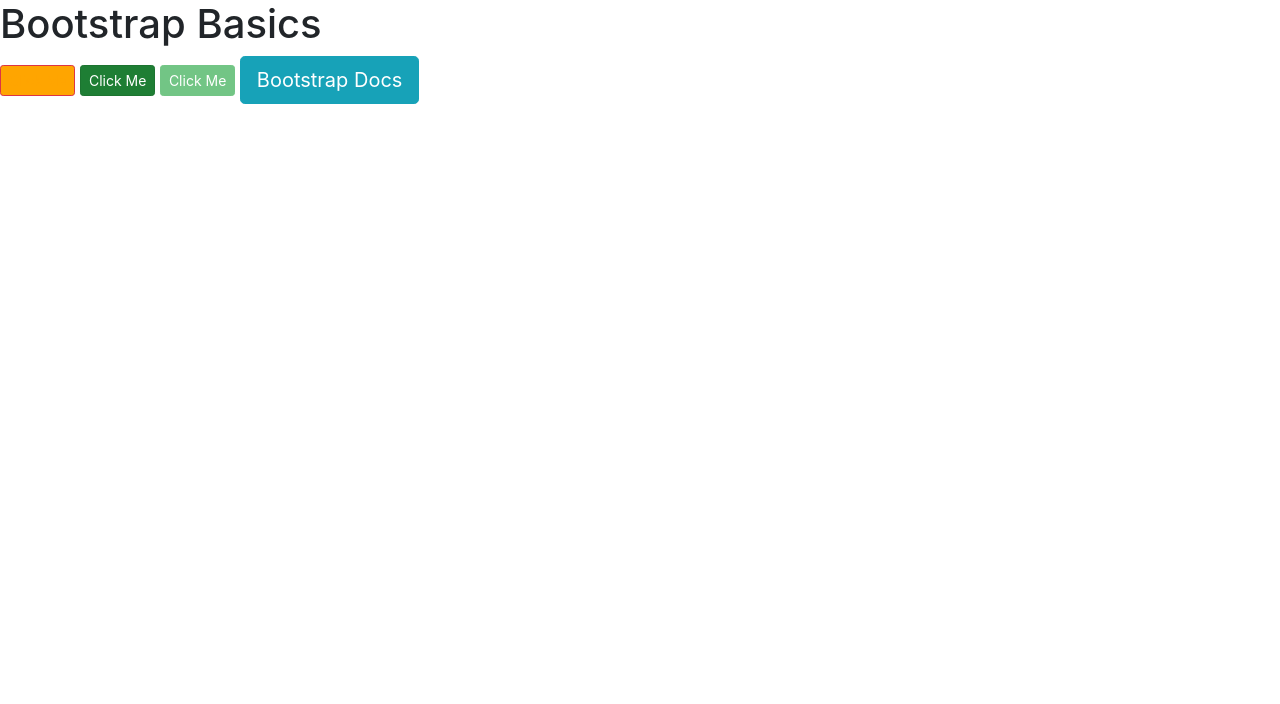
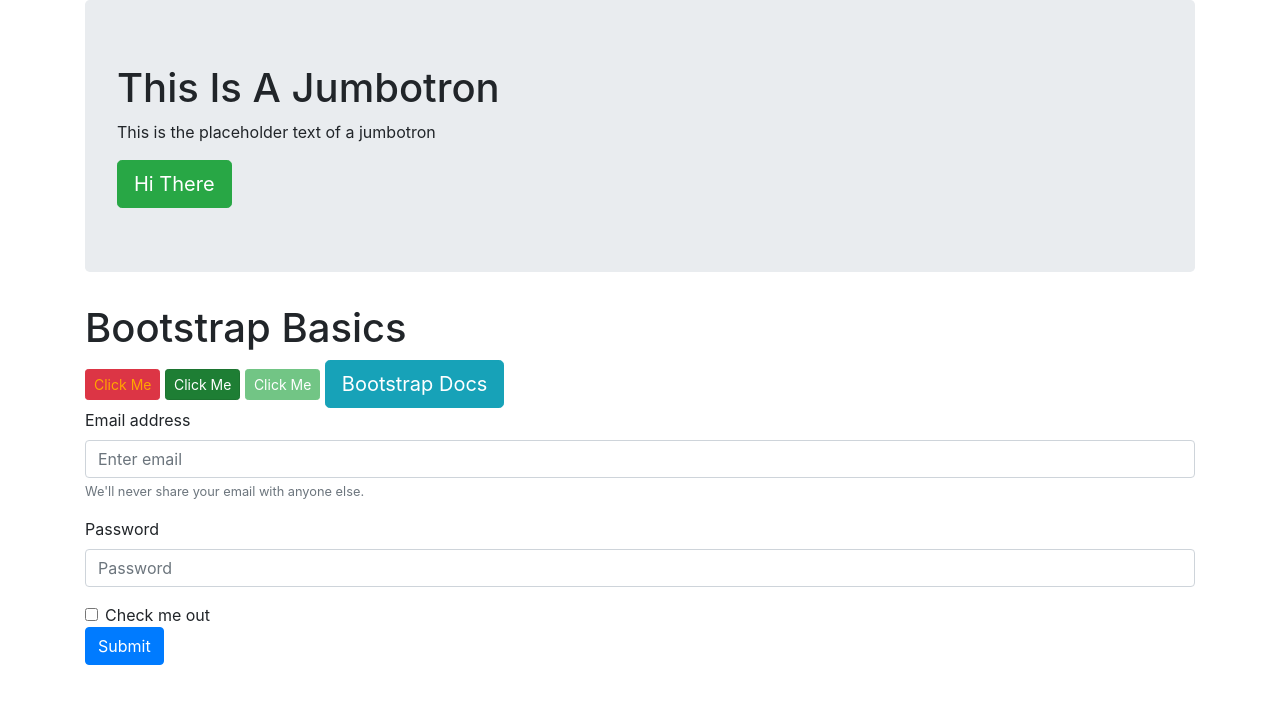
Before and after one commit to Epineda312/Web-Dev-Demo, a plain HTML site: page Bootstrap/BootstrapBasics.html in a window 1280 px wide. Drawn offline with nearby package versions, Linux system fonts and the light colour scheme.

Commit message:
Add files via upload

```diff
--- a/Bootstrap/BootstrapBasics.html
+++ b/Bootstrap/BootstrapBasics.html
@@ -7,17 +7,55 @@
 	<style type="text/css">
 		.btn-danger{
 			color: orange;
-			background: orange;
+			/*background: orange;*/
 		}
 
 	</style>
 </head>
 <body>
-<h1>Bootstrap Basics</h1>
-<button class="btn btn-danger btn-sm">Click Me</button>
-<button class="btn btn-success btn-sm active">Click Me</button>
-<button class="btn btn-success btn-sm" disabled="disabled">Click Me</button>
 
-<a href="http://www.getbootstrap.com" class="btn btn-info btn-lg">Bootstrap Docs</a>
+
+
+<!--Start Container -->
+<div class="container">
+
+<!--Jumbotron Example-->
+	<div class="jumbotron">
+		<h1>This Is A Jumbotron</h1>
+		<p>This is the placeholder text of a jumbotron</p>
+	<button class="btn btn-success btn-lg">Hi There</button>
+	</div>
+<!--End Jumbotron Example-->
+
+<!--Start Buttons Examples-->
+	<h1>Bootstrap Basics</h1>
+	<button class="btn btn-danger btn-sm">Click Me</button>
+	<button class="btn btn-success btn-sm active">Click Me</button>
+	<button class="btn btn-success btn-sm" disabled="disabled">Click Me</button>
+	<a href="http://www.getbootstrap.com" class="btn btn-info btn-lg">Bootstrap Docs</a>
+<!-- End Buttons Examples -->
+
+<!--Start Forms Examples-->
+<form>
+  <div class="form-group">
+    <label for="exampleInputEmail1">Email address</label>
+    <input type="email" class="form-control" id="exampleInputEmail1" aria-describedby="emailHelp" placeholder="Enter email">
+    <small id="emailHelp" class="form-text text-muted">We'll never share your email with anyone else.</small>
+  </div>
+  <div class="form-group">
+    <label for="exampleInputPassword1">Password</label>
+    <input type="password" class="form-control" id="exampleInputPassword1" placeholder="Password">
+  </div>
+  <div class="form-check">
+    <input type="checkbox" class="form-check-input" id="exampleCheck1">
+    <label class="form-check-label" for="exampleCheck1">Check me out</label>
+  </div>
+  <button type="submit" class="btn btn-primary">Submit</button>
+</form>
+<!--End Forms Examples-->
+
+</div>
+<!--End Container-->
+
 </body>
 </html>
```
